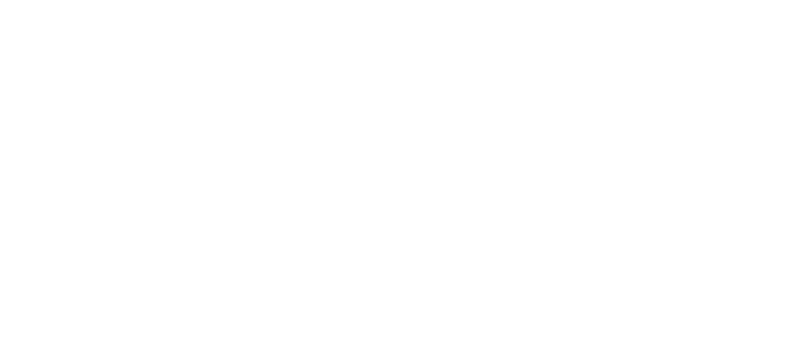
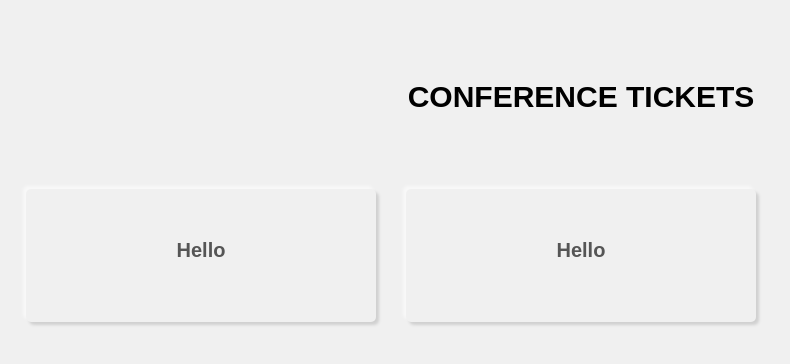
Before and after one commit to AkeelMNM/ConferenceMS-Frontend-Development, a React (Vite) app: page /AttendeesTickets in a window 1280 px wide. Shown: the top 364 px of the page, without its empty margins (59-849 px from the left). Built offline with nearby package versions, Linux system fonts and the light colour scheme; no server answers.

Commit message:
Attendees Tickets UI implemented

```diff
--- a/App.jsx
+++ b/App.jsx
@@ -7,6 +7,7 @@
 import ResearchersPayment from "./components/user/ResearchersPayment";
 import AttendeesPayment from "./components/user/AttendeesPayment";
 import TemplatesDownload from "./components/user/TemplatesDownload";
+import AttendeesTickets from "./components/user/AttendeesTickets";
 
 class App extends React.Component{
     constructor(props) {
@@ -23,6 +24,7 @@
                 <Route path="/AdminCreateUser" component={AdminCreateUser} />
                 <Route path="/ResearchersPayment" component={ResearchersPayment} />
                 <Route path="/AttendeesPayment" component={AttendeesPayment} />
+                <Route path="/AttendeesTickets" component={AttendeesTickets} />
                 <Route path="/TemplatesDownload" component={TemplatesDownload} />
             </Switch>
         </Router>
--- a/components/user/AttendeesPayment.jsx
+++ b/components/user/AttendeesPayment.jsx
@@ -1,7 +1,6 @@
 import React, {Component} from 'react';
 import {toast} from "react-toastify";
-import AttendeesPaymentServices from "../../services/AttendeesPaymentServices";
-import validator from 'validator';
+import AttendeesServices from "../../services/AttendeesServices";
 
 /**
  * @author : A.M Zumry
@@ -60,7 +59,7 @@
         // }
         else {
             console.log(JSON.stringify(Payment));
-            AttendeesPaymentServices.makePayment(Payment)
+            AttendeesServices.makePayment(Payment)
                 .then(res => {
                     if(res.status === 201){
                         toast.success("Made payments successful.", options)
--- /dev/null
+++ b/components/user/AttendeesTickets.jsx
@@ -0,0 +1,63 @@
+import React, {Component} from 'react';
+import '../../styles/user/AttendeesTickets.css';
+import AttendeesServices from "../../services/AttendeesServices";
+
+/**
+ * @author : A.M Zumry
+ * Registration Number : IT19175126
+ */
+
+class AttendeesTickets extends Component {
+    constructor(props) {
+        super(props);
+
+        this.state = {
+            payment:'',
+            payDate:'',
+            tickets:[]
+        }
+    }
+
+    /**
+     * Mounting user details proposal submission of the relevant user to view
+     */
+    componentDidMount() {
+        AttendeesServices.getTicketsByUserId('60db36dcf7520c0da8590d81')
+            .then(res => {
+                console.log('res',res);
+                this.setState({tickets: res})
+            }).catch(err => console.error(err));
+        console.log("Data", this.tickets);
+    }
+
+    render() {
+        return (
+            <div className={"Tickets-section"}>
+                <div className={"Tickets-container"}>
+
+                    <div className={"Tickets-row"}>
+                        <div className={"section-title"}>
+                            <h2>Conference Tickets</h2>
+                        </div>
+                    </div>
+
+                    <div className={"Tickets-row"}>
+                        <div className={"Tickets-item"}>
+                            <div className={"Tickets-item-inner outer-shadow-Tickets"}>
+                                <h3> Hello</h3>
+                            </div>
+                        </div>
+                        <div className={"Tickets-item"}>
+                            <div className={"Tickets-item-inner outer-shadow-Tickets"}>
+                                <h3> Hello</h3>
+                            </div>
+                        </div>
+                    </div>
+
+                </div>
+            </div>
+        );
+    }
+}
+
+export default AttendeesTickets;
--- a/services/AttendeesPaymentServices.js
+++ /dev/null
@@ -1,26 +0,0 @@
-
-const ATTENDEES_PAYMENT_API_BASE_URI = "http://localhost:3000/attendeesPayment";
-
-class AttendeesPaymentServices {
-
-    /**
-     * this service function is to store Attendees payment  details submission in backend
-     */
-    async makePayment(payment){
-        return await fetch(ATTENDEES_PAYMENT_API_BASE_URI+"/pay",{
-            method:'POST',
-            headers:{
-                'content-Type':"application/json"
-            },
-            body:JSON.stringify(payment)
-        }).then(response =>{
-            return response;
-        }).catch(reason => {
-            return reason;
-        })
-    }
-
-
-}
-
-export default new AttendeesPaymentServices();
--- /dev/null
+++ b/services/AttendeesServices.js
@@ -0,0 +1,39 @@
+
+const ATTENDEES_API_BASE_URI = "http://localhost:3000/attendees";
+
+class AttendeesServices {
+
+    /**
+     * this service function is to store Attendees payment  details submission in backend
+     */
+    async makePayment(payment){
+        return await fetch(ATTENDEES_API_BASE_URI+"/pay",{
+            method:'POST',
+            headers:{
+                'content-Type':"application/json"
+            },
+            body:JSON.stringify(payment)
+        }).then(response =>{
+            return response;
+        }).catch(reason => {
+            return reason;
+        })
+    }
+
+    /**
+     * this service function is to get Attendees tickets  submission of specific user ID from backEnd
+     */
+    async getTicketsByUserId(userID){
+        return await fetch(ATTENDEES_API_BASE_URI+"/ticket/"+userID, {
+            method: 'GET',
+        }).then(response =>{
+            return response.json();
+        }).catch(reason => {
+            return reason;
+        })
+    }
+
+
+}
+
+export default new AttendeesServices();
--- /dev/null
+++ b/styles/user/AttendeesTickets.css
@@ -0,0 +1,103 @@
+/*
+**************************************************************
+  @author : A.M Zumry
+  Registration Number : IT19175126
+************************************************************
+*/
+
+.outer-shadow-Tickets {
+    box-shadow: 3px 3px 3px #d0d0d0, -3px -3px 3px #f8f8f8;
+}
+
+/* --------------------
+Attendees tickets title section
+-------------------- */
+
+.section-title {
+    padding: 0 15px;
+    flex: 0 0 100%;
+    max-width: 100%;
+    text-align: center;
+    margin-bottom: 60px;
+}
+.section-title h2 {
+    display: inline-block;
+    font-size: 30px;
+    font-weight: 700;
+    color: var(--text-black-900);
+    text-transform: uppercase;
+    margin: 0;
+}
+
+/* --------------------
+Attendees tickets section
+-------------------- */
+
+.Tickets-container {
+    max-width: 1140px;
+    margin: auto;
+}
+
+.Tickets-row {
+    display: flex;
+    flex-wrap: wrap;
+}
+
+.Tickets-section{
+    padding: 80px 0 80px;
+    min-height: 100vh;
+    background-color: #F0F0F0;
+}
+
+.Tickets-section .Tickets-item {
+    flex: 0 0 33.33%;
+    max-width: 33.33%;
+    padding: 15px;
+    display: flex;
+    flex-wrap: wrap;
+}
+
+.Tickets-section .Tickets-item-inner{
+    padding: 50px 15px;
+    border-radius: 5px;
+    text-align: center;
+    width: 100%;
+}
+
+.Tickets-section .Tickets-item-inner h3 {
+    font-size: 20px;
+    font-weight: 600;
+    color: var(--text-black-700);
+    margin: 0 0 10px;
+    text-transform: capitalize;
+}
+
+.Tickets-section .Tickets-item-inner p {
+    font-size: 16px;
+    color: var(--text-black-600);
+    margin: 0;
+    line-height: 26px;
+}
+
+/* --------------------
+Attendees tickets button section
+-------------------- */
+
+.Start-btn {
+    width: 150px;
+    background-color: var(--btn-submit);
+    border: none;
+    outline: none;
+    height: 49px;
+    border-radius: 15px;
+    color: var(--bg-color-fff);
+    text-transform: uppercase;
+    font-weight: 600;
+    margin: 10px 0;
+    cursor: pointer;
+    transition: 0.5s;
+}
+
+.Start-btn:hover {
+    background-color: #4d84e2;
+}
```
